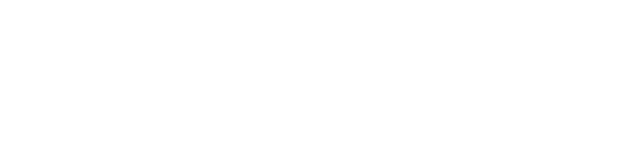
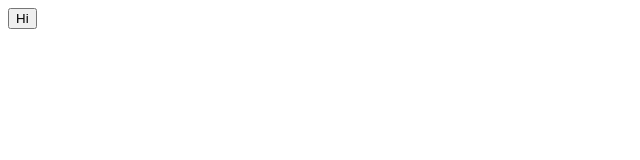
Before and after one commit to CS-StudentNumber2/super-duper-spork, a plain HTML site: page Website.html in a window 1280 px wide. Shown: the full height of the page, 0-640 px from the left. Drawn offline with Linux system fonts and the light colour scheme.

Commit message:
Update Website.html

```diff
--- a/Website.html
+++ b/Website.html
@@ -1,5 +1,8 @@
 <html>
   <head>
-    <title> The Website </title>
+    <title>The Website</title>
   </head>
+  <body>
+    <button>Hi</button>
+  </body>
 </html>
```
